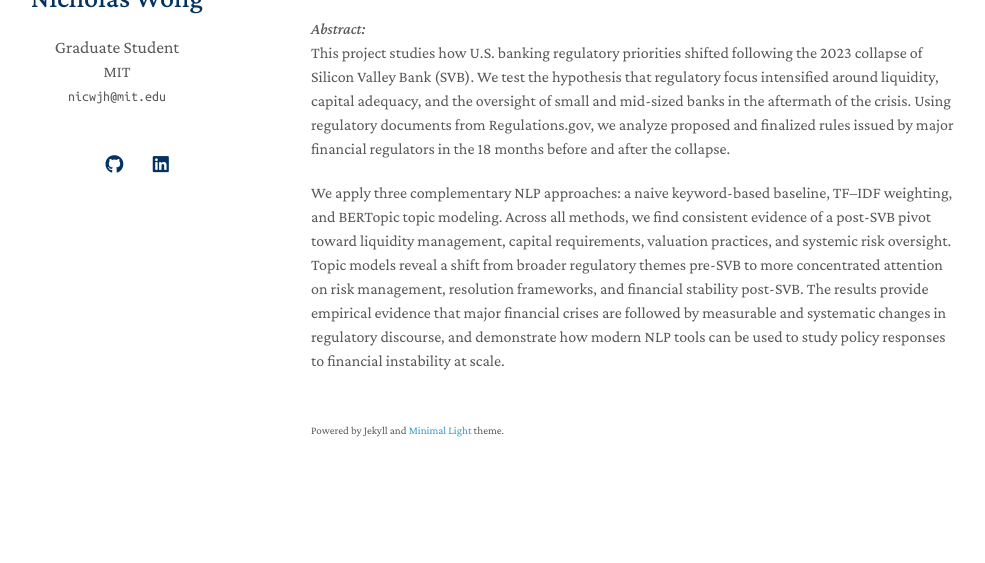
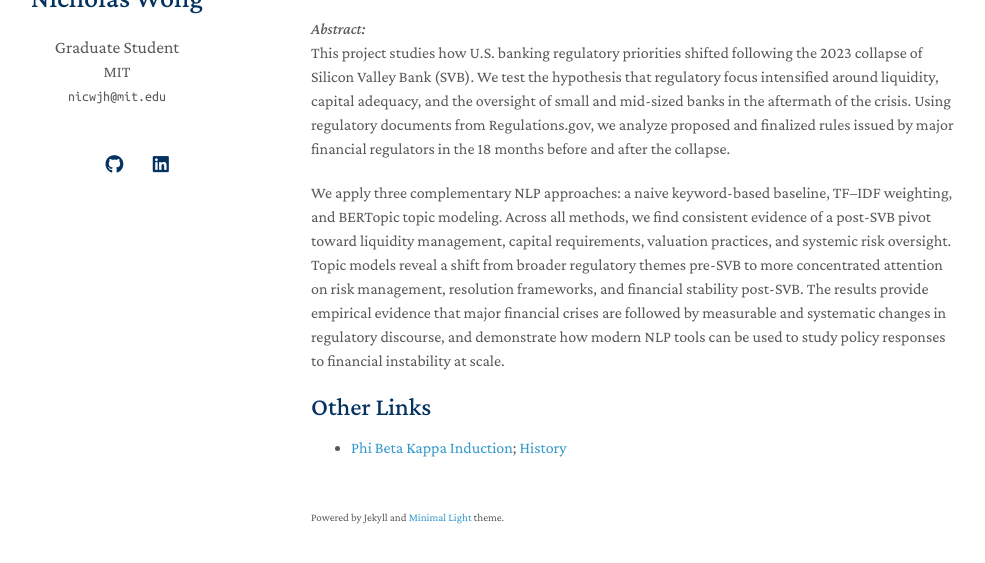
Before and after one commit to nicwjh/nicwjh.github.io, a Jekyll site: the page built from index.md, in a window 1280 px wide and 900 px high, scrolled down 2315 px, cut to the strip 302-865 px from the top of the window. Shown: the whole strip, without its empty margins (159-1144 px from the left). Built offline with Jekyll 4.4.1, drawn with Linux system fonts in a browser that asks for light colours; a style sheet for code colours, icons or effects is not loaded; our own code applies the rules of GitHub Pages for plain Markdown files; before the commit the page ends 3128 px from its top, so only the background shows below that.

Commit message:
Update INDEX.md

```diff
--- a/index.md
+++ b/index.md
@@ -85,3 +85,7 @@ _Abstract:_
 This project studies how U.S. banking regulatory priorities shifted following the 2023 collapse of Silicon Valley Bank (SVB). We test the hypothesis that regulatory focus intensified around liquidity, capital adequacy, and the oversight of small and mid-sized banks in the aftermath of the crisis. Using regulatory documents from Regulations.gov, we analyze proposed and finalized rules issued by major financial regulators in the 18 months before and after the collapse.
 
 We apply three complementary NLP approaches: a naive keyword-based baseline, TF–IDF weighting, and BERTopic topic modeling. Across all methods, we find consistent evidence of a post-SVB pivot toward liquidity management, capital requirements, valuation practices, and systemic risk oversight. Topic models reveal a shift from broader regulatory themes pre-SVB to more concentrated attention on risk management, resolution frameworks, and financial stability post-SVB. The results provide empirical evidence that major financial crises are followed by measurable and systematic changes in regulatory discourse, and demonstrate how modern NLP tools can be used to study policy responses to financial instability at scale.
+
+## Other Links
+
+- [Phi Beta Kappa Induction](https://uncnews.unc.edu/2023/04/06/219-students-inducted-into-phi-beta-kappa-at-unc-chapel-hill/); [History](https://phibetakappa.web.unc.edu/history/)
```
